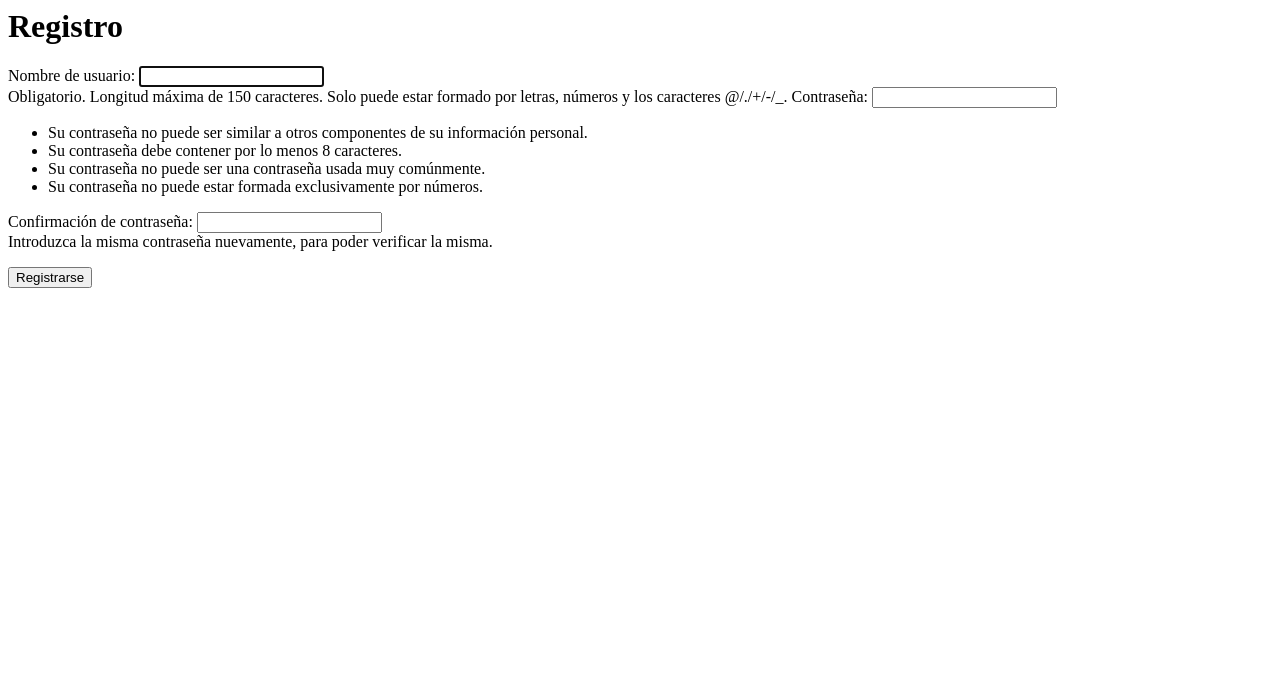
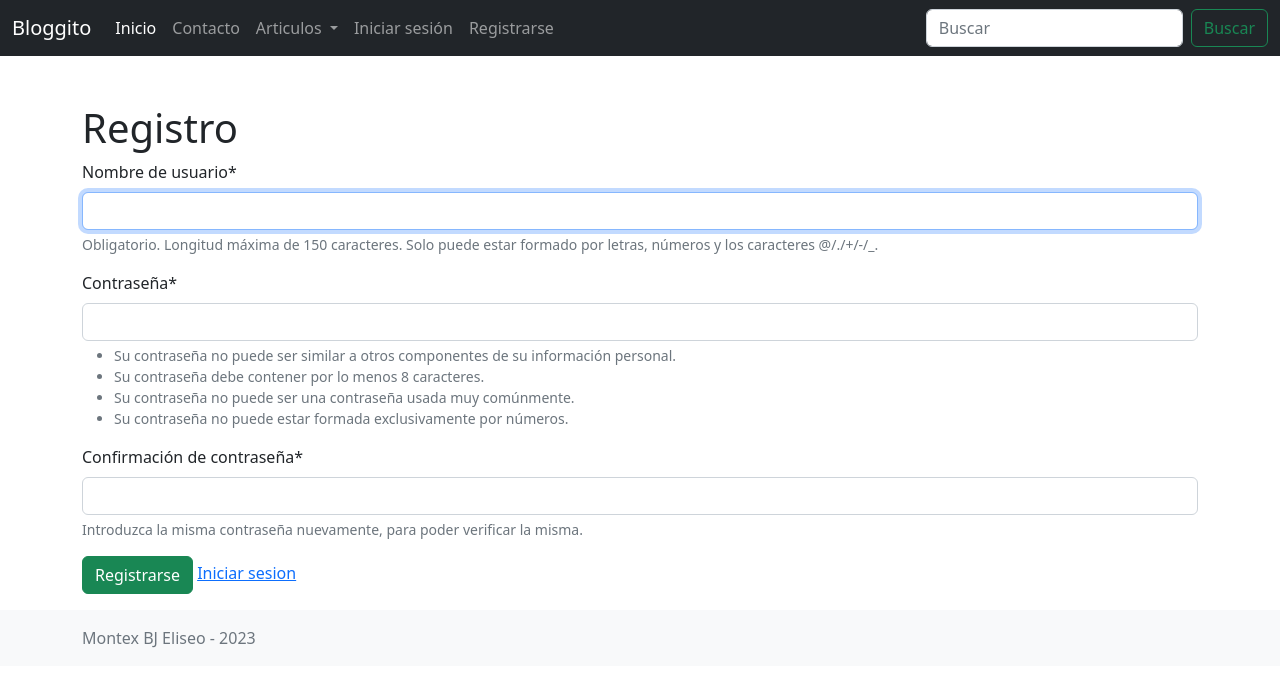
Before and after one commit to montexbjeliseo/bloggito, a Django app: page /auth/register/ in a window 1280 px wide. Shown: the top 687 px of the page. Run offline with Django 4.2, Linux system fonts and the light colour scheme; some libraries are stand-ins or nearby versions.

Commit message:
Login to comment

```diff
--- a/templates/auth/register.html
+++ b/templates/auth/register.html
@@ -1,9 +1,19 @@
+{% extends 'base.html' %}
+{% load crispy_forms_tags %}
+{% block title %}
+Registrarse
+{% endblock title %}
+{% block content %}
+<main class="container">
     <form action="" method="POST">
-    <h1>Registro</h1>
+        <h1 class="mt-5">Registro</h1>
         {% csrf_token %}
         <input type="hidden" name="next" value="{{next}}">
-    {{form}}
+        {{form|crispy}}
         <p>
-        <button type="submit">Registrarse</button>
+            <button class="btn btn-success" type="submit">Registrarse</button>
+            <a href="{% url 'login' %}?next={{next}}">Iniciar sesion</a>
         </p>
     </form>
+</main>
+{% endblock content %}
--- a/templates/posts/comments/form.html
+++ b/templates/posts/comments/form.html
@@ -13,5 +13,5 @@
 </form>
 
 {% else %}
-<p>Para comentar debes <a href="#">Iniciar sesión</a></p>
+<p>Para comentar debes <a href="{% url 'login' %}?next={{post.get_absolute_url}}">Iniciar sesión</a></p>
 {% endif %}
--- a/templates/posts/post_list.html
+++ b/templates/posts/post_list.html
@@ -7,7 +7,7 @@
         Publicación</a>
     {% endif %}
     {% for post in posts %}
-    <article class="card  mb-4">
+    <article class="card  my-3">
 
         <div class="card-body">
             <h2 class="mt-5">{{post.title}}</h2>
```
Also changed, not shown: db.sqlite3. Lines whose indentation alone changed are shown as unchanged.
